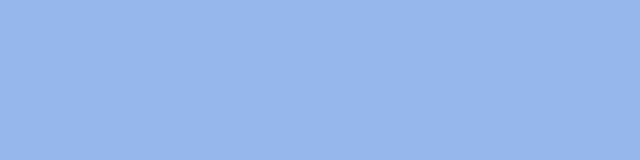
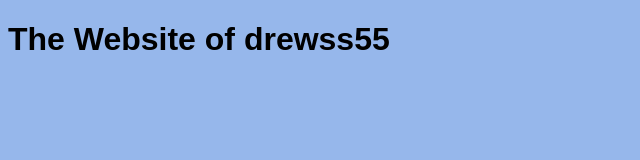
Before and after one commit to drewss55/drewss55.github.io, a plain HTML site: page index.html in a window 1280 px wide. Shown: the whole page, without its empty margins (0-640 px from the left). Drawn offline with Linux system fonts and the light colour scheme.

Commit message:
updated body

```diff
--- a/css/home.css
+++ b/css/home.css
@@ -1,3 +1,7 @@
 body{
 	background-color:#96b7eb;
+	font-family: sans-serif;
 }
+.h1{
+
+}
--- a/index.html
+++ b/index.html
@@ -5,5 +5,6 @@
 <link rel="stylesheet" type="text/css" href="css/home.css">
 </head>
 <body>
+	<h1>The Website of drewss55</h1>
 </body>
 </html>
```
